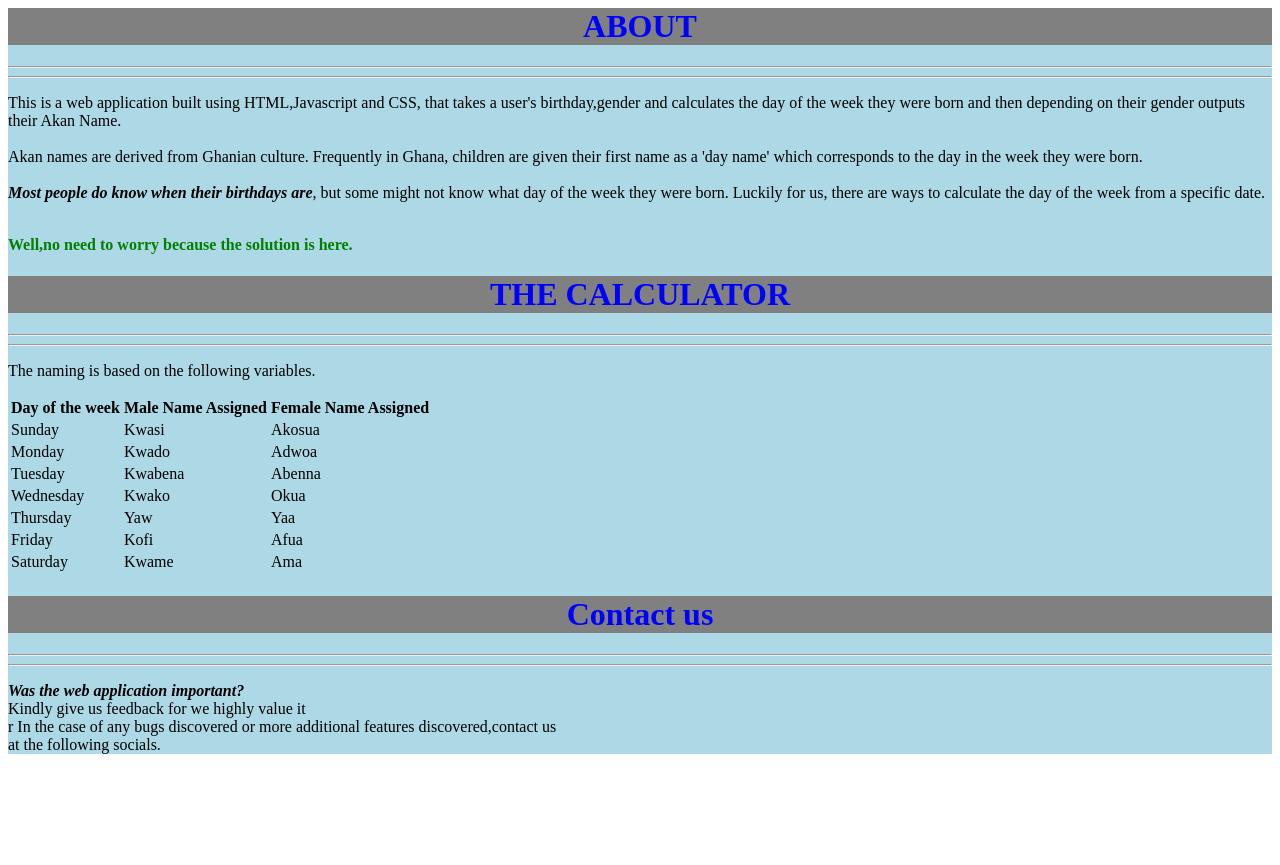
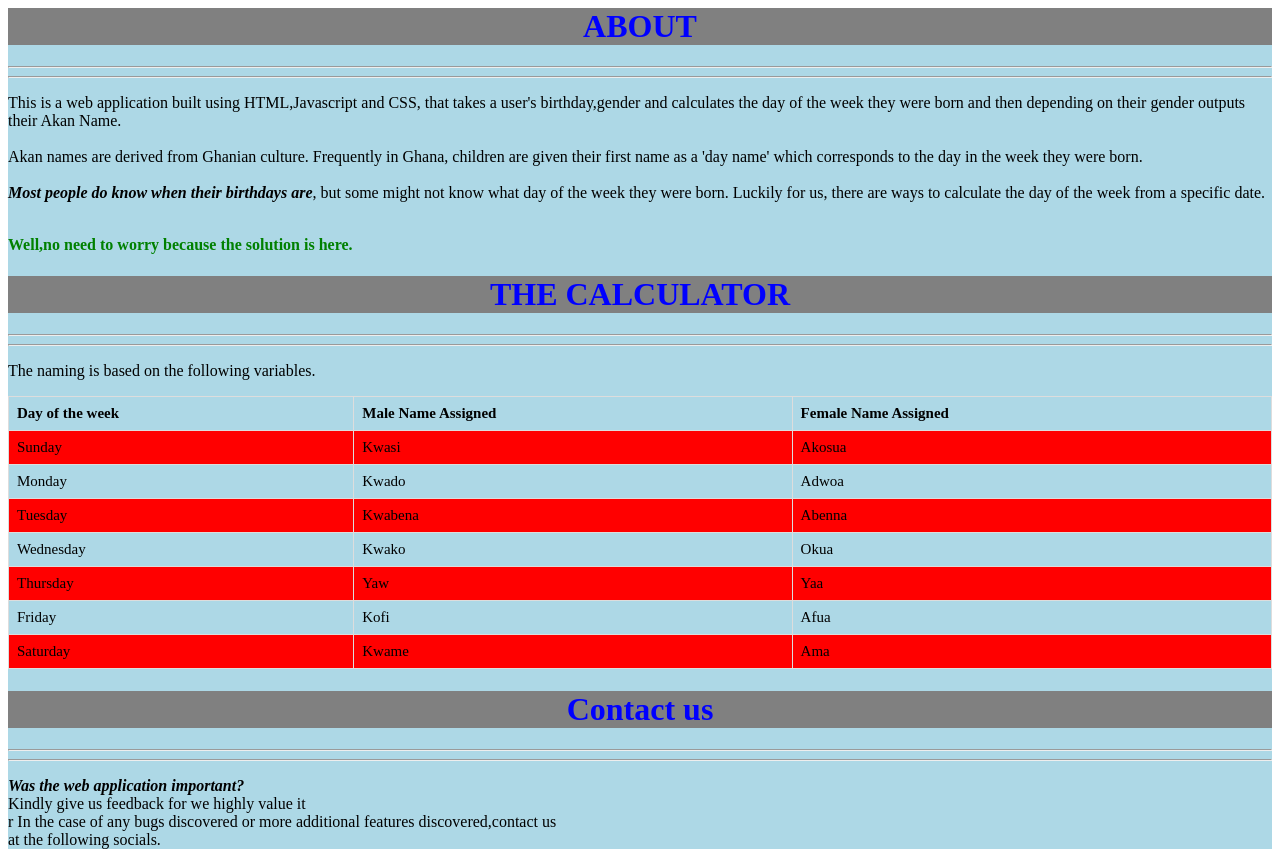
Before and after one commit to Joshua-254/weektwo, a plain HTML site: page index.html in a window 1280 px wide. Before the commit the page ends 800 px from the top, so only its background shows below. Drawn offline with nearby package versions, Linux system fonts and the light colour scheme.

Commit message:
added the css stylesheet for the table

```diff
--- a/Css/style.css
+++ b/Css/style.css
@@ -5,6 +5,21 @@ h1{
 }
 p{
 	font-size: 16;
-
+}
+table {
+  font-family: Times New Roman, sans-serif;
+  border-collapse: collapse;
+  width: 100%;
+  font-size: 15;
 
 }
+
+td, th {
+  border: 1px solid #dddddd;
+  text-align: left;
+  padding: 8px;
+}
+
+tr:nth-child(even) {
+  background-color: red;
+}
```
